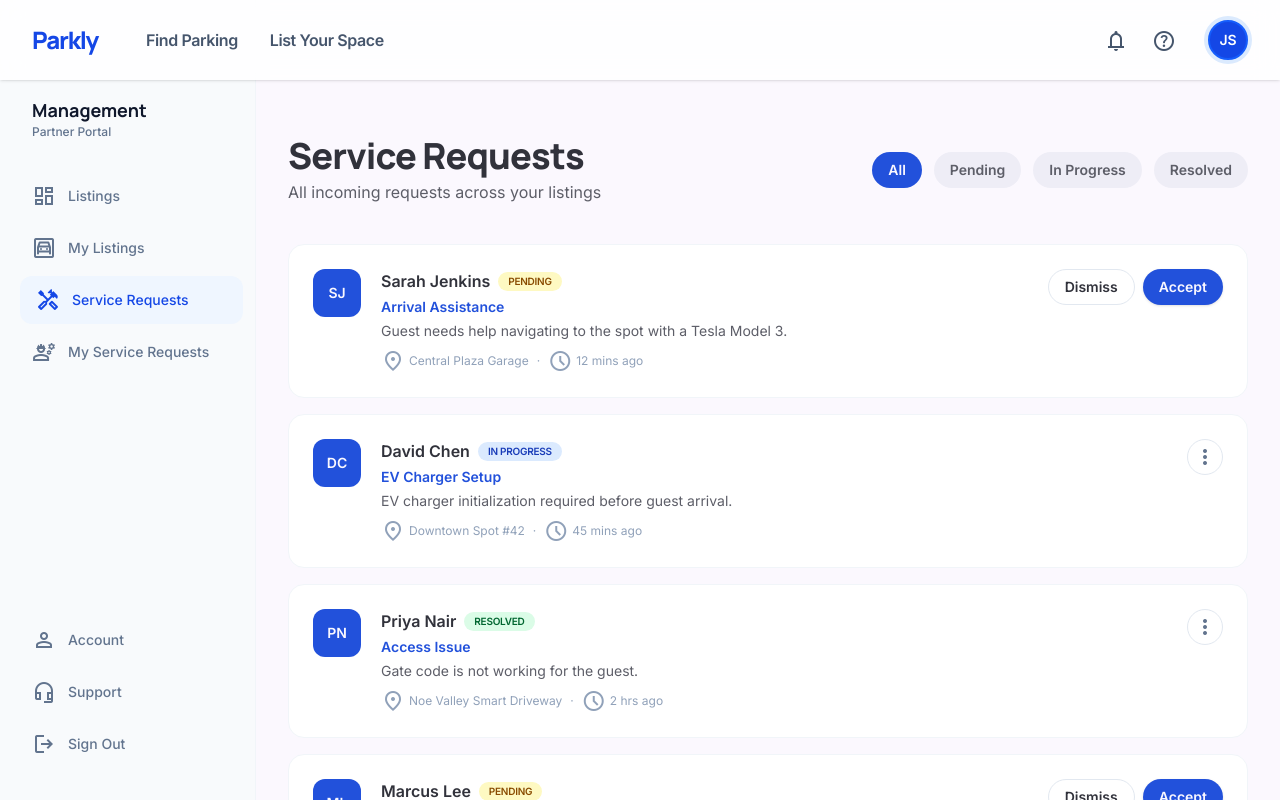
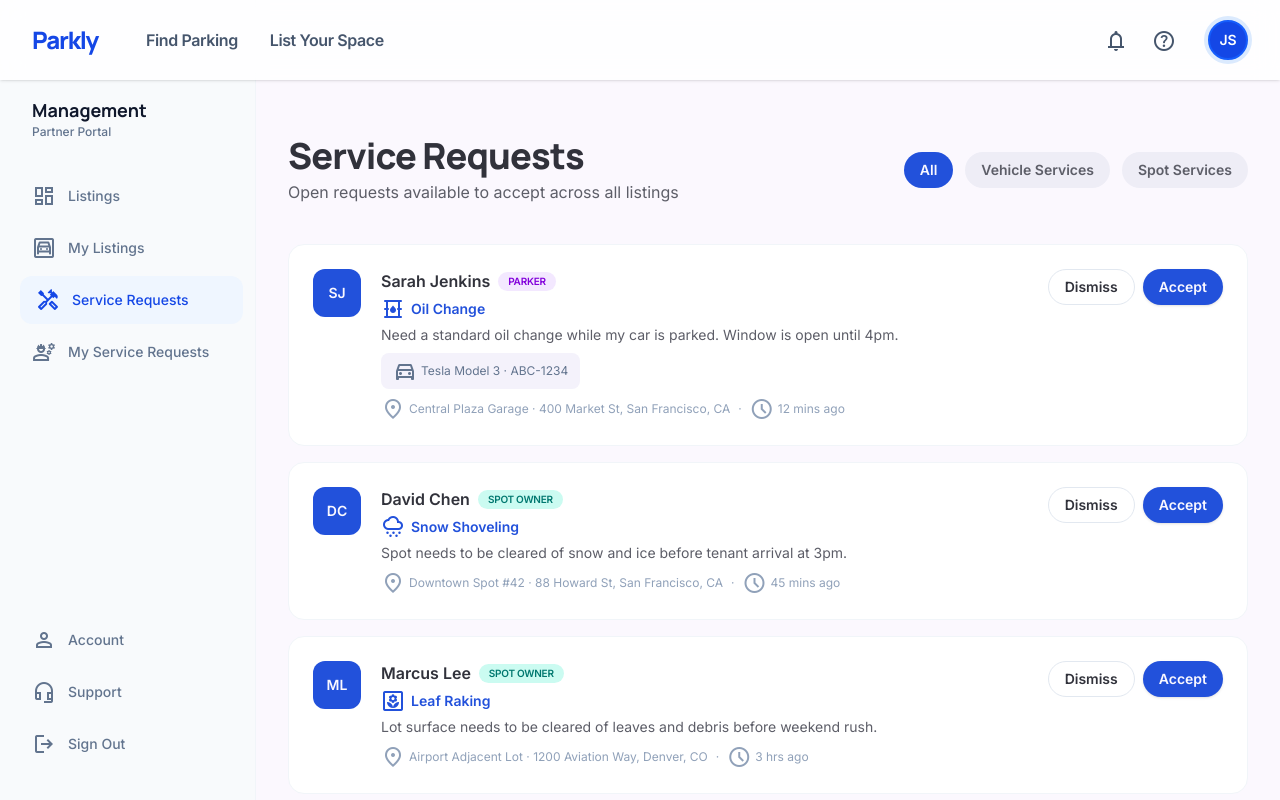
Before and after one commit to zalbandar-dev/cs-320-team-7, a Next.js app in the folder parkify/: page /service-requests in a window 1280 px wide. Shown: the top 800 px of the page. Built offline with nearby package versions, Linux system fonts and the light colour scheme.

Commit message:
Modified service request pages

```diff
--- a/parkify/app/my-service-requests/page.tsx
+++ b/parkify/app/my-service-requests/page.tsx
@@ -6,40 +6,68 @@ import Sidebar from "@/app/components/Sidebar";
 const myRequests = [
   {
     id: 1,
+    requestedBy: "me",
+    requestedByRole: "Spot Owner",
     spot: "Secure Downtown Garage Spot",
     spotLocation: "123 Main Street, San Francisco, CA",
-    type: "Access Issue",
-    description: "The key fob provided is not granting access to the garage entrance on Level B.",
+    serviceType: "Snow Shoveling",
+    vehicleInfo: null,
+    description: "Spot needs clearing before my tenant arrives at 6pm. Snow is about 4 inches deep at the entrance.",
     status: "In Progress",
+    providerName: "QuickClear Services",
+    providerContact: "415-555-0192",
     submitted: "Mar 28, 2026",
     updated: "2 hrs ago",
   },
   {
     id: 2,
+    requestedBy: "me",
+    requestedByRole: "Parker",
     spot: "Premium Underground Parking",
     spotLocation: "789 Pearl Blvd, Portland, OR",
-    type: "Billing Question",
-    description: "I was charged for an extra day but I picked up my car before the end time.",
+    serviceType: "Oil Change",
+    vehicleInfo: "Toyota Camry · PDX-4421",
+    description: "Standard 5W-30 oil change needed. I'll be parked here overnight so there's a full window.",
     status: "Pending",
+    providerName: null,
+    providerContact: null,
     submitted: "Mar 27, 2026",
     updated: "1 day ago",
   },
   {
     id: 3,
+    requestedBy: "me",
+    requestedByRole: "Parker",
     spot: "Airport Adjacent Lot",
     spotLocation: "1200 Aviation Way, Denver, CO",
-    type: "Shuttle Delay",
-    description: "Shuttle did not arrive within the 15-minute window as advertised.",
+    serviceType: "Detailing",
+    vehicleInfo: "Honda CR-V · COL-8812",
+    description: "Full exterior and interior detail. Spot owner allows detailing. Vehicle will be there for 5 days.",
     status: "Resolved",
+    providerName: "ShineRight Auto Detail",
+    providerContact: "720-555-0387",
     submitted: "Mar 20, 2026",
     updated: "Mar 22, 2026",
   },
 ];
 
 const STATUS_STYLES: Record<string, { badge: string; icon: string; iconColor: string }> = {
-  "Pending":     { badge: "bg-yellow-100 text-yellow-800", icon: "hourglass_empty",  iconColor: "text-yellow-500" },
-  "In Progress": { badge: "bg-blue-100 text-blue-800",    icon: "autorenew",         iconColor: "text-blue-500"   },
-  "Resolved":    { badge: "bg-green-100 text-green-800",  icon: "check_circle",      iconColor: "text-green-500"  },
+  "Pending":     { badge: "bg-yellow-100 text-yellow-800", icon: "hourglass_empty", iconColor: "text-yellow-500" },
+  "In Progress": { badge: "bg-blue-100 text-blue-800",    icon: "autorenew",        iconColor: "text-blue-500"   },
+  "Resolved":    { badge: "bg-green-100 text-green-800",  icon: "check_circle",     iconColor: "text-green-500"  },
+};
+
+const ROLE_STYLES: Record<string, string> = {
+  "Parker":     "bg-purple-100 text-purple-700",
+  "Spot Owner": "bg-teal-100 text-teal-700",
+};
+
+const SERVICE_ICONS: Record<string, string> = {
+  "Snow Shoveling": "weather_snowy",
+  "Leaf Raking":    "yard",
+  "Oil Change":     "oil_barrel",
+  "Tyre Change":    "tire_repair",
+  "Detailing":      "local_car_wash",
 };
 
 export default function MyServiceRequestsPage() {
@@ -54,10 +82,17 @@ export default function MyServiceRequestsPage() {
           {/* Header */}
           <header className="flex items-center justify-between mb-10">
             <div>
-              <h1 className="text-4xl font-extrabold text-on-surface tracking-tight font-headline">My Service Requests</h1>
-              <p className="text-on-surface-variant mt-1">Requests you have submitted</p>
+              <h1 className="text-4xl font-extrabold text-on-surface tracking-tight font-headline">
+                My Service Requests
+              </h1>
+              <p className="text-on-surface-variant mt-1">
+                Requests you&apos;ve submitted as a spot owner or parker
+              </p>
             </div>
-            <button type="button" className="flex items-center gap-2 px-6 py-3 bg-primary text-on-primary rounded-xl font-bold shadow-md hover:scale-[1.02] active:scale-95 transition-all">
+            <button
+              type="button"
+              className="flex items-center gap-2 px-6 py-3 bg-primary text-on-primary rounded-xl font-bold shadow-md hover:scale-[1.02] active:scale-95 transition-all"
+            >
               <span className="material-symbols-outlined">add</span>
               New Request
             </button>
@@ -65,24 +100,36 @@ export default function MyServiceRequestsPage() {
 
           {myRequests.length === 0 ? (
             <div className="text-center py-20 text-on-surface-variant">
-              <span className="material-symbols-outlined text-[64px] mb-4 block opacity-30">inbox</span>
+              <span className="material-symbols-outlined text-[64px] mb-4 block opacity-30">build_circle</span>
               <p className="text-lg font-semibold">No service requests yet</p>
-              <p className="text-sm mt-1">Submit a request if you need help with a booking.</p>
+              <p className="text-sm mt-1">Submit a request for your spot or vehicle.</p>
             </div>
           ) : (
             <div className="space-y-5">
               {myRequests.map((req) => {
                 const s = STATUS_STYLES[req.status];
                 return (
-                  <div key={req.id} className="bg-surface-container-lowest rounded-2xl border border-slate-100 p-6 hover:shadow-md transition-shadow">
+                  <div
+                    key={req.id}
+                    className="bg-surface-container-lowest rounded-2xl border border-slate-100 p-6 hover:shadow-md transition-shadow"
+                  >
                     <div className="flex items-start justify-between gap-4 flex-wrap">
                       <div className="flex-1 min-w-0">
-                        {/* Status + type */}
+
+                        {/* Status + role + service type */}
                         <div className="flex items-center gap-2 mb-2 flex-wrap">
                           <span className={`text-[10px] px-2.5 py-0.5 rounded-full font-bold uppercase tracking-tight ${s.badge}`}>
                             {req.status}
                           </span>
-                          <span className="text-sm font-bold text-primary">{req.type}</span>
+                          <span className={`text-[10px] px-2.5 py-0.5 rounded-full font-bold uppercase tracking-tight ${ROLE_STYLES[req.requestedByRole]}`}>
+                            {req.requestedByRole}
+                          </span>
+                          <div className="flex items-center gap-1">
+                            <span className="material-symbols-outlined text-sm text-primary">
+                              {SERVICE_ICONS[req.serviceType] ?? "build"}
+                            </span>
+                            <span className="text-sm font-bold text-primary">{req.serviceType}</span>
+                          </div>
                         </div>
 
                         {/* Spot info */}
@@ -92,13 +139,32 @@ export default function MyServiceRequestsPage() {
                           {req.spotLocation}
                         </p>
 
+                        {/* Vehicle info (if parker) */}
+                        {req.vehicleInfo && (
+                          <div className="flex items-center gap-1 text-xs text-slate-500 bg-surface-container-low rounded-lg px-3 py-1.5 w-fit mb-3">
+                            <span className="material-symbols-outlined text-sm">directions_car</span>
+                            {req.vehicleInfo}
+                          </div>
+                        )}
+
                         {/* Description */}
-                        <p className="text-sm text-on-surface-variant bg-surface-container-low rounded-lg p-3">
+                        <p className="text-sm text-on-surface-variant bg-surface-container-low rounded-lg p-3 mb-3">
                           {req.description}
                         </p>
 
+                        {/* Assigned provider */}
+                        {req.providerName && (
+                          <div className="flex items-center gap-2 text-sm text-on-surface-variant mb-3">
+                            <span className="material-symbols-outlined text-sm text-primary">handyman</span>
+                            <span className="font-semibold text-on-surface">{req.providerName}</span>
+                            {req.providerContact && (
+                              <span className="text-slate-400">· {req.providerContact}</span>
+                            )}
+                          </div>
+                        )}
+
                         {/* Timestamps */}
-                        <div className="flex items-center gap-4 mt-3 text-xs text-slate-400">
+                        <div className="flex items-center gap-4 mt-2 text-xs text-slate-400">
                           <span className="flex items-center gap-1">
                             <span className="material-symbols-outlined text-sm">calendar_today</span>
                             Submitted {req.submitted}
@@ -119,10 +185,16 @@ export default function MyServiceRequestsPage() {
                     {/* Footer actions */}
                     {req.status !== "Resolved" && (
                       <div className="flex gap-2 mt-4 pt-4 border-t border-slate-100">
-                        <button type="button" className="px-4 py-2 rounded-lg text-sm font-semibold border border-slate-200 hover:bg-slate-50 transition-colors">
+                        <button
+                          type="button"
+                          className="px-4 py-2 rounded-lg text-sm font-semibold border border-slate-200 hover:bg-slate-50 transition-colors"
+                        >
                           Add Comment
                         </button>
-                        <button type="button" className="px-4 py-2 rounded-lg text-sm font-semibold text-error bg-red-50 hover:bg-red-100 transition-colors">
+                        <button
+                          type="button"
+                          className="px-4 py-2 rounded-lg text-sm font-semibold text-error bg-red-50 hover:bg-red-100 transition-colors"
+                        >
                           Cancel Request
                         </button>
                       </div>
--- a/parkify/app/service-requests/page.tsx
+++ b/parkify/app/service-requests/page.tsx
@@ -8,9 +8,12 @@ const requests = [
     id: 1,
     requester: "Sarah Jenkins",
     initials: "SJ",
+    requesterRole: "Parker",
     spot: "Central Plaza Garage",
-    type: "Arrival Assistance",
-    description: "Guest needs help navigating to the spot with a Tesla Model 3.",
+    spotLocation: "400 Market St, San Francisco, CA",
+    serviceType: "Oil Change",
+    vehicleInfo: "Tesla Model 3 · ABC-1234",
+    description: "Need a standard oil change while my car is parked. Window is open until 4pm.",
     status: "Pending",
     time: "12 mins ago",
   },
@@ -18,48 +21,54 @@ const requests = [
     id: 2,
     requester: "David Chen",
     initials: "DC",
+    requesterRole: "Spot Owner",
     spot: "Downtown Spot #42",
-    type: "EV Charger Setup",
-    description: "EV charger initialization required before guest arrival.",
-    status: "In Progress",
+    spotLocation: "88 Howard St, San Francisco, CA",
+    serviceType: "Snow Shoveling",
+    vehicleInfo: null,
+    description: "Spot needs to be cleared of snow and ice before tenant arrival at 3pm.",
+    status: "Pending",
     time: "45 mins ago",
   },
   {
     id: 3,
-    requester: "Priya Nair",
-    initials: "PN",
-    spot: "Noe Valley Smart Driveway",
-    type: "Access Issue",
-    description: "Gate code is not working for the guest.",
-    status: "Resolved",
-    time: "2 hrs ago",
-  },
-  {
-    id: 4,
     requester: "Marcus Lee",
     initials: "ML",
+    requesterRole: "Spot Owner",
     spot: "Airport Adjacent Lot",
-    type: "Shuttle Request",
-    description: "Guest is requesting a shuttle to the terminal.",
+    spotLocation: "1200 Aviation Way, Denver, CO",
+    serviceType: "Leaf Raking",
+    vehicleInfo: null,
+    description: "Lot surface needs to be cleared of leaves and debris before weekend rush.",
     status: "Pending",
     time: "3 hrs ago",
   },
   {
-    id: 5,
+    id: 4,
     requester: "Tanya Brooks",
     initials: "TB",
+    requesterRole: "Parker",
     spot: "Stadium Event Parking",
-    type: "Spot Dispute",
-    description: "Another vehicle is parked in the reserved spot.",
-    status: "In Progress",
+    spotLocation: "1 Stadium Dr, Los Angeles, CA",
+    serviceType: "Tyre Change",
+    vehicleInfo: "Ford F-150 · LMN-5432",
+    description: "Flat tyre on rear driver side. Need a spare swap or replacement.",
+    status: "Pending",
     time: "5 hrs ago",
   },
 ];
 
-const STATUS_STYLES: Record<string, string> = {
-  "Pending":     "bg-yellow-100 text-yellow-800",
-  "In Progress": "bg-blue-100 text-blue-800",
-  "Resolved":    "bg-green-100 text-green-800",
+const ROLE_STYLES: Record<string, string> = {
+  "Parker":     "bg-purple-100 text-purple-700",
+  "Spot Owner": "bg-teal-100 text-teal-700",
+};
+
+const SERVICE_ICONS: Record<string, string> = {
+  "Snow Shoveling": "weather_snowy",
+  "Leaf Raking":    "yard",
+  "Oil Change":     "oil_barrel",
+  "Tyre Change":    "tire_repair",
+  "Detailing":      "local_car_wash",
 };
 
 export default function ServiceRequestsPage() {
@@ -74,13 +83,24 @@ export default function ServiceRequestsPage() {
           {/* Header */}
           <header className="flex items-center justify-between mb-10">
             <div>
-              <h1 className="text-4xl font-extrabold text-on-surface tracking-tight font-headline">Service Requests</h1>
-              <p className="text-on-surface-variant mt-1">All incoming requests across your listings</p>
+              <h1 className="text-4xl font-extrabold text-on-surface tracking-tight font-headline">
+                Service Requests
+              </h1>
+              <p className="text-on-surface-variant mt-1">
+                Open requests available to accept across all listings
+              </p>
             </div>
             <div className="flex items-center gap-3">
-              {["All", "Pending", "In Progress", "Resolved"].map((f) => (
-                <button key={f} type="button"
-                  className={`px-4 py-2 rounded-full text-sm font-semibold transition-colors ${f === "All" ? "bg-primary text-on-primary" : "bg-surface-container text-on-surface-variant hover:bg-surface-container-high"}`}>
+              {["All", "Vehicle Services", "Spot Services"].map((f) => (
+                <button
+                  key={f}
+                  type="button"
+                  className={`px-4 py-2 rounded-full text-sm font-semibold transition-colors ${
+                    f === "All"
+                      ? "bg-primary text-on-primary"
+                      : "bg-surface-container text-on-surface-variant hover:bg-surface-container-high"
+                  }`}
+                >
                   {f}
                 </button>
               ))}
@@ -90,7 +110,10 @@ export default function ServiceRequestsPage() {
           {/* Requests list */}
           <div className="space-y-4">
             {requests.map((req) => (
-              <div key={req.id} className="bg-surface-container-lowest rounded-2xl border border-slate-100 p-6 flex items-start gap-5 hover:shadow-md transition-shadow">
+              <div
+                key={req.id}
+                className="bg-surface-container-lowest rounded-2xl border border-slate-100 p-6 flex items-start gap-5 hover:shadow-md transition-shadow"
+              >
                 {/* Avatar */}
                 <div className="h-12 w-12 rounded-xl bg-primary flex items-center justify-center text-on-primary font-bold text-sm flex-shrink-0">
                   {req.initials}
@@ -98,17 +121,37 @@ export default function ServiceRequestsPage() {
 
                 {/* Content */}
                 <div className="flex-1 min-w-0">
+                  {/* Top row */}
                   <div className="flex items-center gap-2 flex-wrap mb-1">
                     <span className="font-bold text-on-surface">{req.requester}</span>
-                    <span className={`text-[10px] px-2.5 py-0.5 rounded-full font-bold uppercase tracking-tight ${STATUS_STYLES[req.status]}`}>
-                      {req.status}
+                    <span className={`text-[10px] px-2.5 py-0.5 rounded-full font-bold uppercase tracking-tight ${ROLE_STYLES[req.requesterRole]}`}>
+                      {req.requesterRole}
                     </span>
                   </div>
-                  <p className="text-sm font-semibold text-primary mb-1">{req.type}</p>
-                  <p className="text-sm text-on-surface-variant">{req.description}</p>
-                  <div className="flex items-center gap-1 text-xs text-slate-400 mt-2">
+
+                  {/* Service type */}
+                  <div className="flex items-center gap-1.5 mb-1">
+                    <span className="material-symbols-outlined text-base text-primary">
+                      {SERVICE_ICONS[req.serviceType] ?? "build"}
+                    </span>
+                    <p className="text-sm font-semibold text-primary">{req.serviceType}</p>
+                  </div>
+
+                  {/* Description */}
+                  <p className="text-sm text-on-surface-variant mb-2">{req.description}</p>
+
+                  {/* Vehicle info (parkers only) */}
+                  {req.vehicleInfo && (
+                    <div className="flex items-center gap-1 text-xs text-slate-500 bg-surface-container-low rounded-lg px-3 py-1.5 w-fit mb-2">
+                      <span className="material-symbols-outlined text-sm">directions_car</span>
+                      {req.vehicleInfo}
+                    </div>
+                  )}
+
+                  {/* Location + time */}
+                  <div className="flex items-center gap-1 text-xs text-slate-400 mt-1">
                     <span className="material-symbols-outlined text-sm">location_on</span>
-                    {req.spot}
+                    {req.spot} · {req.spotLocation}
                     <span className="mx-1">·</span>
                     <span className="material-symbols-outlined text-sm">schedule</span>
                     {req.time}
@@ -117,21 +160,18 @@ export default function ServiceRequestsPage() {
 
                 {/* Actions */}
                 <div className="flex gap-2 flex-shrink-0">
-                  {req.status === "Pending" && (
-                    <>
-                      <button type="button" className="h-9 px-4 rounded-full border border-slate-200 text-sm font-semibold hover:bg-slate-50 transition-colors">
-                        Dismiss
-                      </button>
-                      <button type="button" className="h-9 px-4 rounded-full bg-primary text-on-primary text-sm font-semibold shadow-sm hover:scale-[1.02] transition-all">
-                        Accept
-                      </button>
-                    </>
-                  )}
-                  {req.status !== "Pending" && (
-                    <button type="button" className="h-9 w-9 flex items-center justify-center rounded-full border border-slate-200 text-slate-500 hover:bg-slate-50 transition-colors">
-                      <span className="material-symbols-outlined text-sm">more_vert</span>
-                    </button>
-                  )}
+                  <button
+                    type="button"
+                    className="h-9 px-4 rounded-full border border-slate-200 text-sm font-semibold hover:bg-slate-50 transition-colors"
+                  >
+                    Dismiss
+                  </button>
+                  <button
+                    type="button"
+                    className="h-9 px-4 rounded-full bg-primary text-on-primary text-sm font-semibold shadow-sm hover:scale-[1.02] transition-all"
+                  >
+                    Accept
+                  </button>
                 </div>
               </div>
             ))}
```
